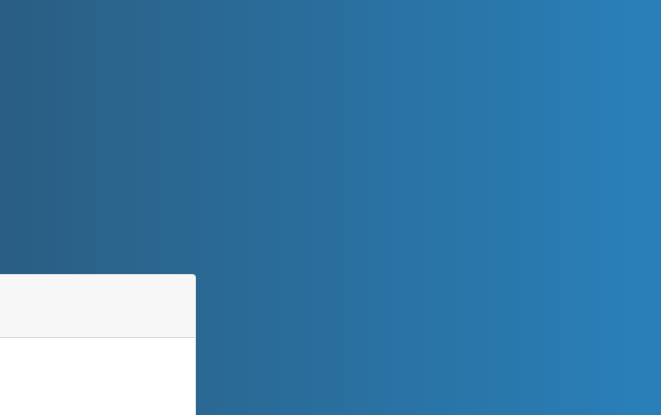
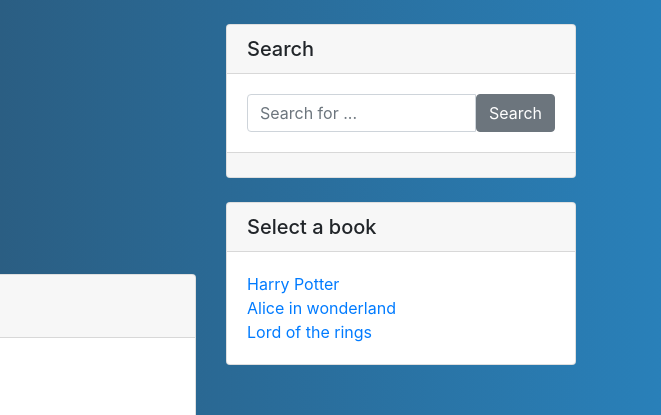
Before and after one commit to Tope-stack/notary, a plain HTML site: page index.html in a window 1280 px wide. Shown: the top 415 px of the page, 619-1280 px from the left. Drawn offline with nearby package versions, Linux system fonts and the light colour scheme.

Commit message:
updated index.html

```diff
--- a/index.html
+++ b/index.html
@@ -29,7 +29,38 @@
                 </div>
             </div>
                 <!-- Sidebar Content -->
-                <div class="col-md-4"></div>
+                <div class="col-md-4">
+                  <!-- Search Widget -->
+                  <div class="card my-4">
+                    <h5 class="card-header">Search</h5>
+                    <div class="card-body">
+                      <div class="input-group">
+                        <input type="text" class="form-control" id="keyword" placeholder="Search for ...">
+                        <span class="input-group-btn">
+                          <button class="btn btn-secondary">Search</button>
+                        </span>
+                      </div>
+                    </div>
+                    <div class="card-footer" id="searchstat">
+
+                    </div>
+                  </div>
+                  <!-- Select a book widget -->
+                  <div class="card my-4">
+                    <h5 class="card-header">Select a book</h5>
+                    <div class="card-body">
+                      <div class="row">
+                        <div class="col-md-12">
+                          <ul class="list-unstyled mb-0">
+                            <li><a href="#">Harry Potter</a></li>
+                            <li><a href="#">Alice in wonderland</a></li>
+                            <li><a href="#">Lord of the rings</a></li>
+                          </ul>
+                        </div>
+                      </div>
+                    </div>
+                  </div>
+                </div>
         </div>
       </div>
     <!-- Optional JavaScript -->
```
